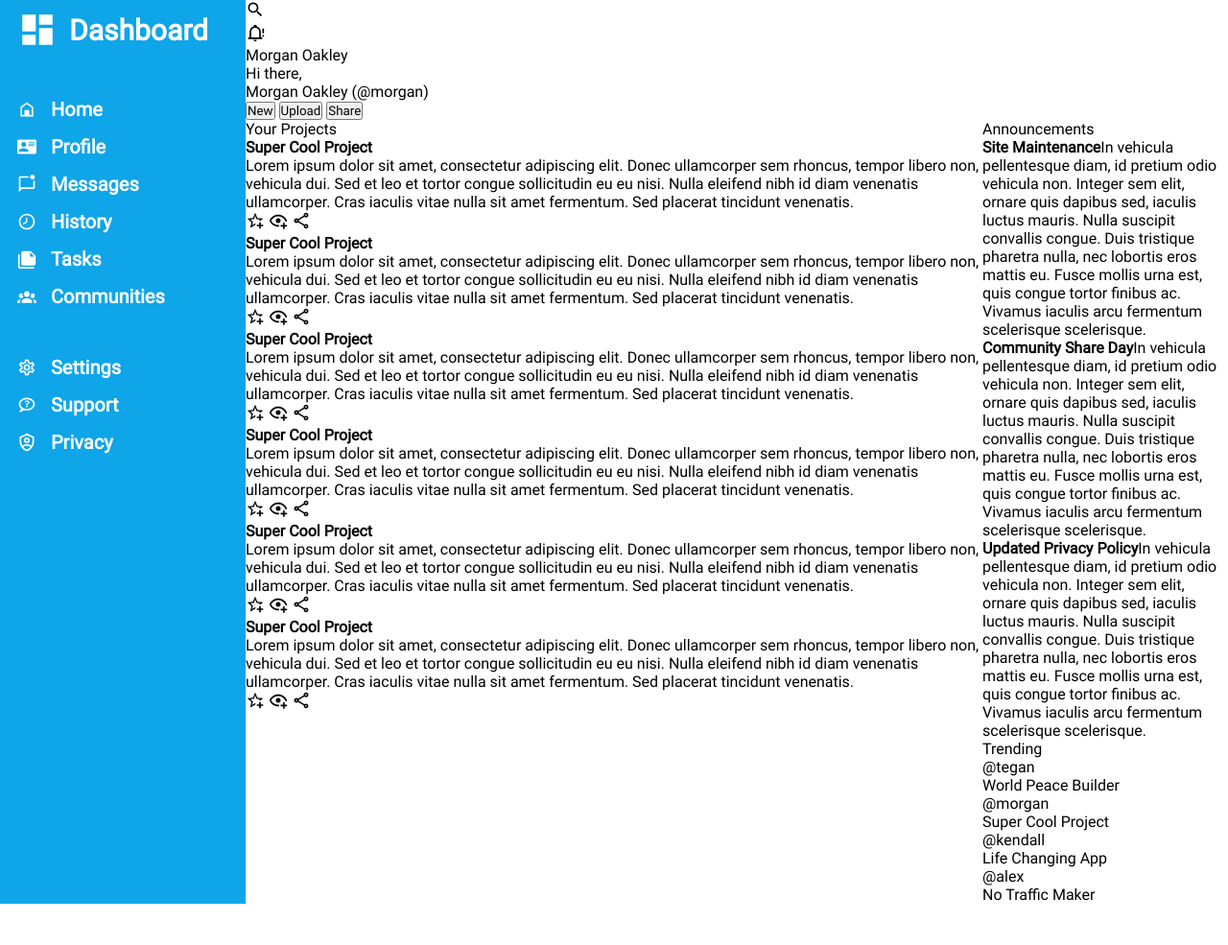
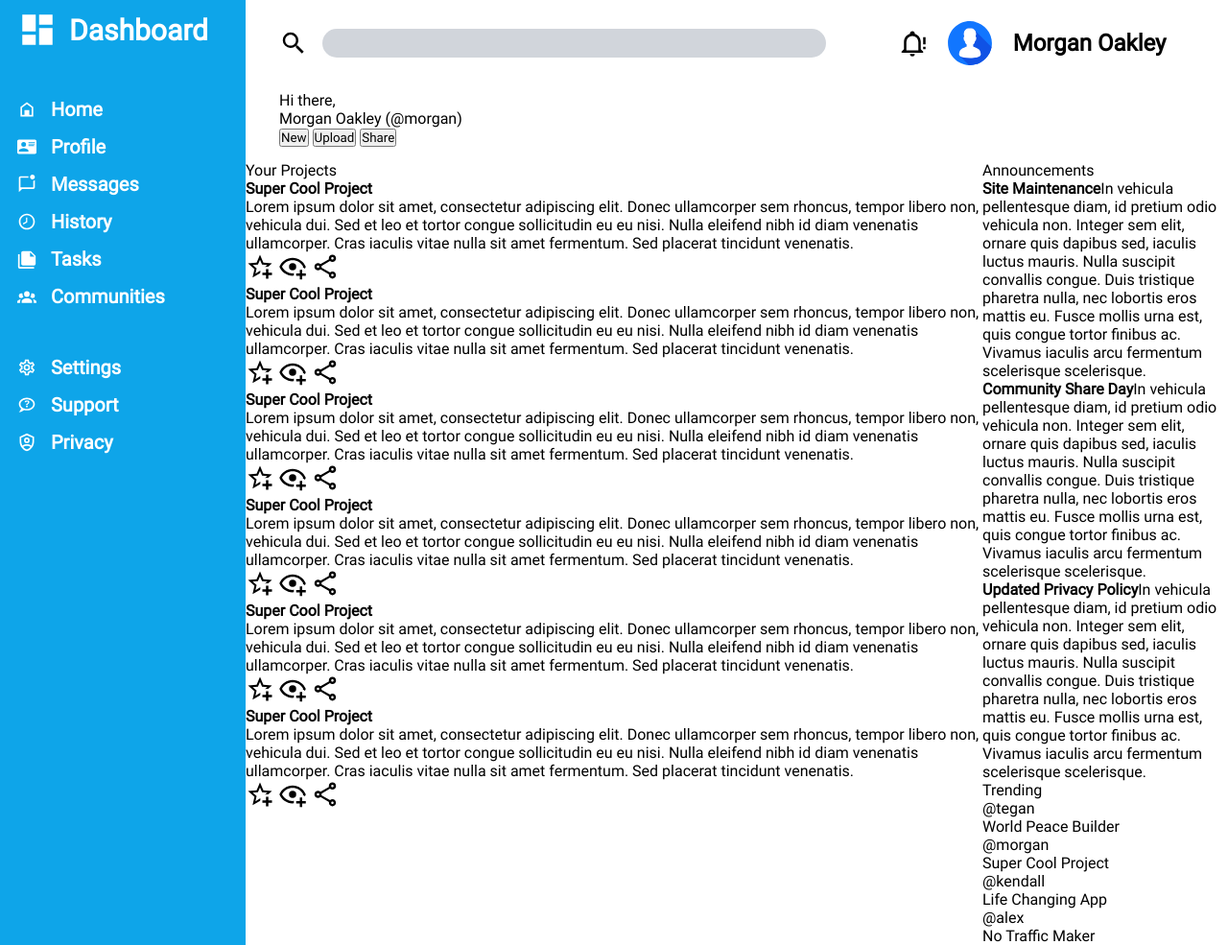
Before and after one commit to BurnIsBliss/Admin-Dashboard, a plain HTML site: page index.html in a window 1280 px wide. Shown: the whole page at 96% size. Before the commit the page ends 942 px from the top, so only its background shows below. Drawn offline with Linux system fonts and the light colour scheme.

Commit message:
Finished designing the 'search-container' within 'top-bar' container

```diff
--- a/index.html
+++ b/index.html
@@ -63,7 +63,7 @@
             <svg xmlns="http://www.w3.org/2000/svg" viewBox="0 0 24 24"><title>magnify</title><path d="M9.5,3A6.5,6.5 0 0,1 16,9.5C16,11.11 15.41,12.59 14.44,13.73L14.71,14H15.5L20.5,19L19,20.5L14,15.5V14.71L13.73,14.44C12.59,15.41 11.11,16 9.5,16A6.5,6.5 0 0,1 3,9.5A6.5,6.5 0 0,1 9.5,3M9.5,5C7,5 5,7 5,9.5C5,12 7,14 9.5,14C12,14 14,12 14,9.5C14,7 12,5 9.5,5Z" /></svg>
             <div class="search-bar"></div>
             <svg xmlns="http://www.w3.org/2000/svg" viewBox="0 0 24 24"><title>bell-alert-outline</title><path d="M12 2A2 2 0 0 0 10 4A2 2 0 0 0 10 4.29C7.12 5.14 5 7.82 5 11V17L3 19V20H21V19L19 17V11C19 7.82 16.88 5.14 14 4.29A2 2 0 0 0 14 4A2 2 0 0 0 12 2M12 6A5 5 0 0 1 17 11V18H7V11A5 5 0 0 1 12 6M21 7V13H23V7H21M21 15V17H23V15H21M10 21A2 2 0 0 0 12 23A2 2 0 0 0 14 21H10Z" /></svg>
-            <div class="user-image1"></div>
+            <img src="assets/userProfileImg.svg" alt="user profile picture" class="user-image1">
             <div class="name">Morgan Oakley</div>
         </div>
         <div class="greeting-container">
--- a/styles.css
+++ b/styles.css
@@ -7,8 +7,8 @@ align icons */
 
 @font-face {
     font-family: roboto-bold;
-    src: url(assets/Roboto/Roboto-Bold.ttf);
-    font-weight: 600;
+    src: url(assets/Roboto/Roboto-Black.ttf);
+    font-weight: bolder;
 }
 
 * {
@@ -20,6 +20,7 @@ align icons */
 
 :root {
     height: 100%;
+    --userProfileSize: 60px;
 }
 
 body {
@@ -28,6 +29,8 @@ body {
     grid-template-columns: 1fr 3fr 1fr;
     grid-template-rows: 1fr 2fr 2fr;
 }
+
+/* Styling associated with the "Sidebar window" */
 
 .sidebar{
     font-family: roboto-bold, sans-serif;
@@ -64,13 +67,48 @@ body {
     gap: 15px;
 }
 
+.dashboard > svg{
+    height: 42px;
+}
 
+.nav > svg, .set > svg {
+    height: 20px;
+}
 
+/* Sidebar window design changes end here  */
 
+/* Styling related to top-bar  */
 
 .top-bar {
     grid-column: 2 / -1;
+    padding: 15px 35px;
 }
+
+.search-container {
+    display: flex;
+    gap: 15px;
+    align-items: center;
+    margin-bottom: 20px;
+    font-size: x-large;
+    font-weight: bolder;
+}
+
+.search-bar {
+    height: 30px;
+    width: 55%;
+    background-color: #d1d5db;
+    border-radius: 25px;
+    margin-right: 60px;
+}
+
+.search-container > img {
+    height: var(--userProfileSize);
+}
+
+.search-container > svg, .project > svg{
+    height: 30px;
+}
+
 
 .project-container{
     grid-column: 2 / 3;
@@ -84,11 +122,3 @@ body {
 .trending{
     grid-column: 3 / 4;
 }
-
-.dashboard > svg{
-    height: 42px;
-}
-
-.nav > svg, .set > svg, .search-container > svg, .project > svg{
-    height: 20px;
-}
```
Also changed, not shown: assets/userProfileImg.svg (added).
